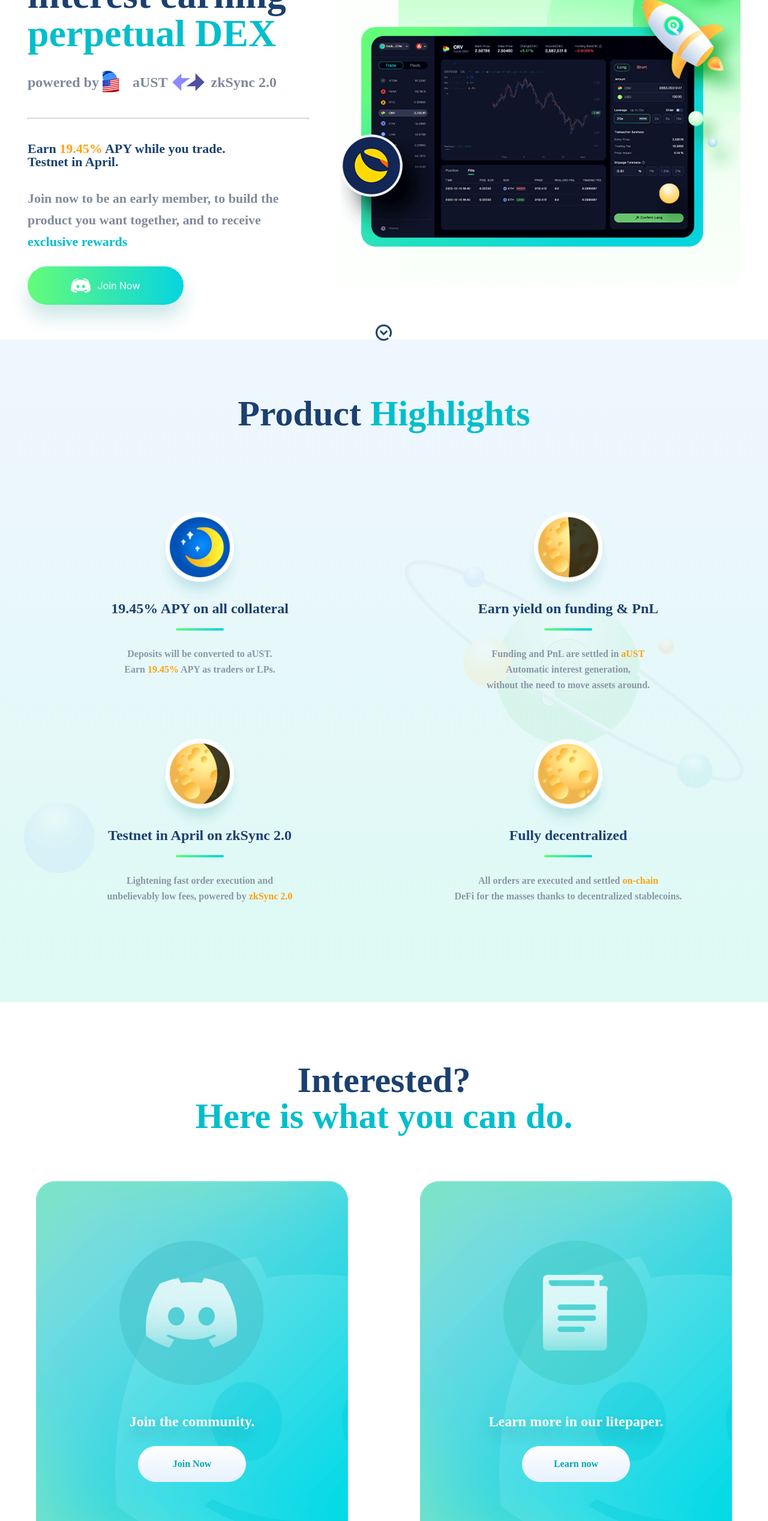
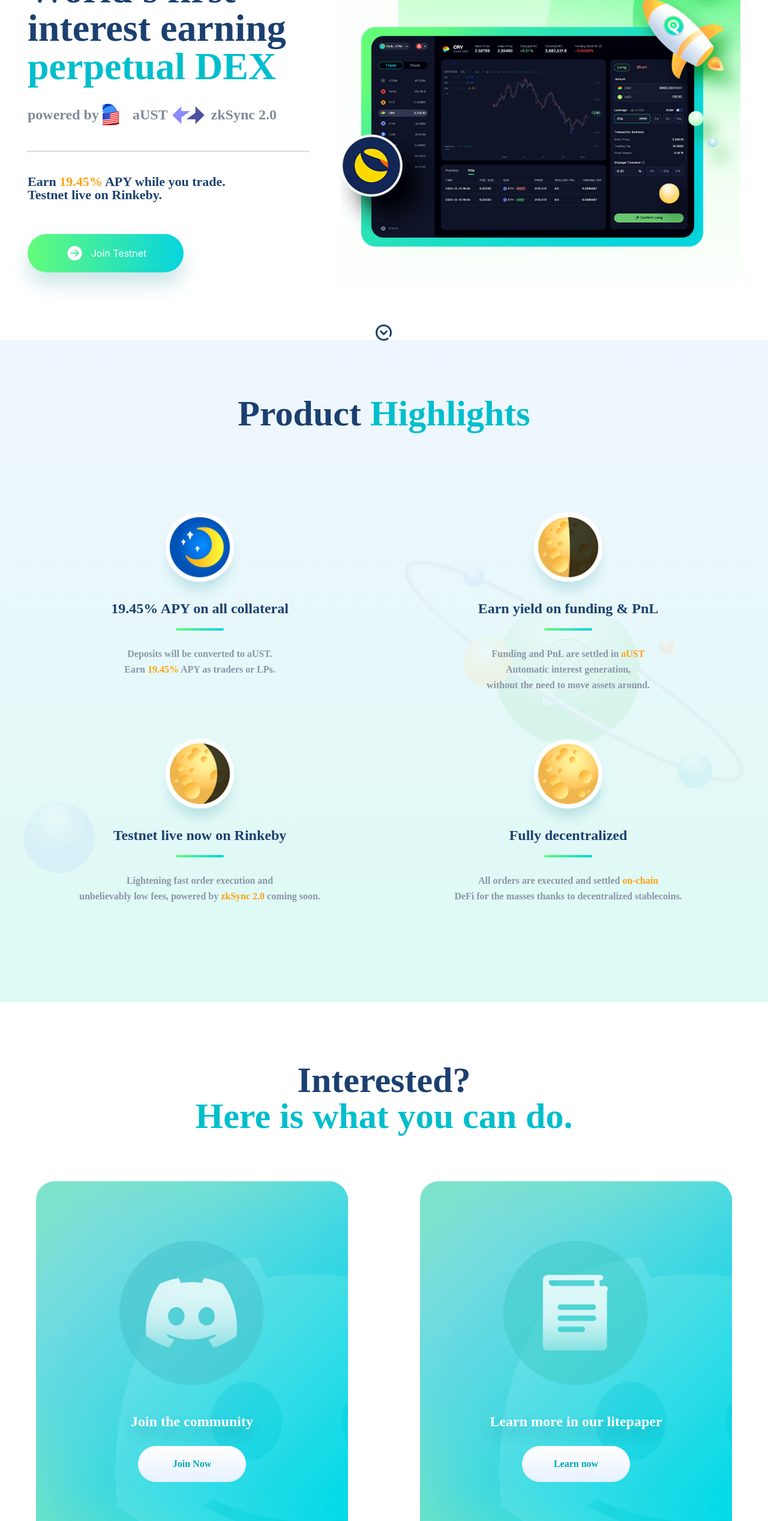
Before and after one commit to 0x5888/phezzan-web-new, a Next.js app: page / in a window 1280 px wide. Shown: the part 234-2769 px from the top of the page at 60% size. Built offline with nearby package versions, Linux system fonts and the light colour scheme.

Commit message:
testnet ready

```diff
--- a/Components/main.js
+++ b/Components/main.js
@@ -9,6 +9,7 @@
 import PHl_icon2 from "../assets/PHl_icon2@2x.png"
 import PHl_icon3 from "../assets/PHl_icon3@2x.png"
 import PHl_icon4 from "../assets/PHl_icon4@2x.png"
+import JoinNow from "../assets/JoinNow@2x.png"
 import communitycard_icon from "../assets/communitycard_icon@2x.png";
 import litepaper_icon from "../assets/litepaper_icon@2x.png";
 import styles from '../styles/Home.module.scss'
@@ -25,6 +26,8 @@
 
 const Discord = "https://discord.gg/phezzan"
 
+const Testnet = "https://testnet.phezzan.xyz"
+
 
 export default function Main() {
 
@@ -34,7 +37,7 @@
     // detect window screen width function
     let height = document.documentElement.clientHeight
 
-    height = height >= 772 ? height: 772;
+    height = height >= 630 ? height: 630;
 
     const screenH = `${height - 72}px`;
 
@@ -91,21 +94,16 @@
               <div className={styles.desc}>powered by <div className={styles.imgWrapper}><Image style={{marginRight: 10}} className={styles.austLogo} width={40} height={40} src={AUstImg} alt="AUst logo" /></div> aUST <div className={styles.imgWrapper}><Image className={styles.zkLogo} width={56} height={40} src={ZkImg} alt="zkSync logo" /></div> zkSync 2.0</div>
               <div className={styles.divider}></div>
               <h5> Earn <span>19.45%</span> APY while you trade.
-                  Testnet in April.
+                  Testnet live on Rinkeby.
               </h5>
-              <p>
-                Join now to be an early member,
-                to build the product you want together,
-                and to receive <span>exclusive rewards</span>
-              </p>
-              <a className={styles.joinNow} href={Discord} target="_blank" rel="noreferrer">
+              <a className={styles.joinNow} href={Testnet} target="_blank" rel="noreferrer">
                 <Image
-                  src={JoinNowImg}
+                  src={JoinNow}
                   width={34}
                   height={24}
-                  alt="join now"
+                  alt="Join Testnet"
                 />
-                <span>Join Now</span>
+                <span>Join Testnet</span>
               </a>
             </div>
             <div className={styles.bannerRight}></div>
@@ -142,10 +140,10 @@
           <div className={styles.advantageH} style={{marginTop: "81px"}}>
             <div className={styles.advantageItem}>
               <Image src={PHl_icon3} width={140} height={149} />
-              <h5>Testnet in April on zkSync 2.0</h5>
+              <h5>Testnet live now on Rinkeby</h5>
               <div className={styles.line}></div>
               <p>Lightening fast order execution and</p>
-              <p>unbelievably low fees, powered by <span>zkSync 2.0</span></p>
+              <p>unbelievably low fees, powered by <span>zkSync 2.0</span> coming soon.</p>
             </div>
 
             <div className={styles.advantageItem}>
@@ -167,12 +165,12 @@
         <div className={styles.infoList}>
           <div className={styles.infoItem}>
             <Image src={communitycard_icon} width={242} height={242} alt="community" />
-            <h6>Join the community.</h6>
+            <h6>Join the community</h6>
             <a className={styles.button} href={Discord} target="_blank" rel="noreferrer"> Join Now</a>
           </div>
           <div className={styles.litepaper}>
             <Image src={litepaper_icon} width={242} height={242} alt="litepaper" />
-            <h6>Learn more in our litepaper.</h6>
+            <h6>Learn more in our litepaper</h6>
             <a className={styles.button} href={Litepaper} target="_blank" rel="noreferrer">Learn now</a>
           </div>
         </div>
--- a/styles/Home.module.scss
+++ b/styles/Home.module.scss
@@ -145,6 +145,7 @@
     }
 
     .joinNow {
+      margin-top: 54px;
       display: flex;
       align-items: center;
       justify-content: center;
```
Also changed, not shown: assets/JoinNow@2x.png (added).
